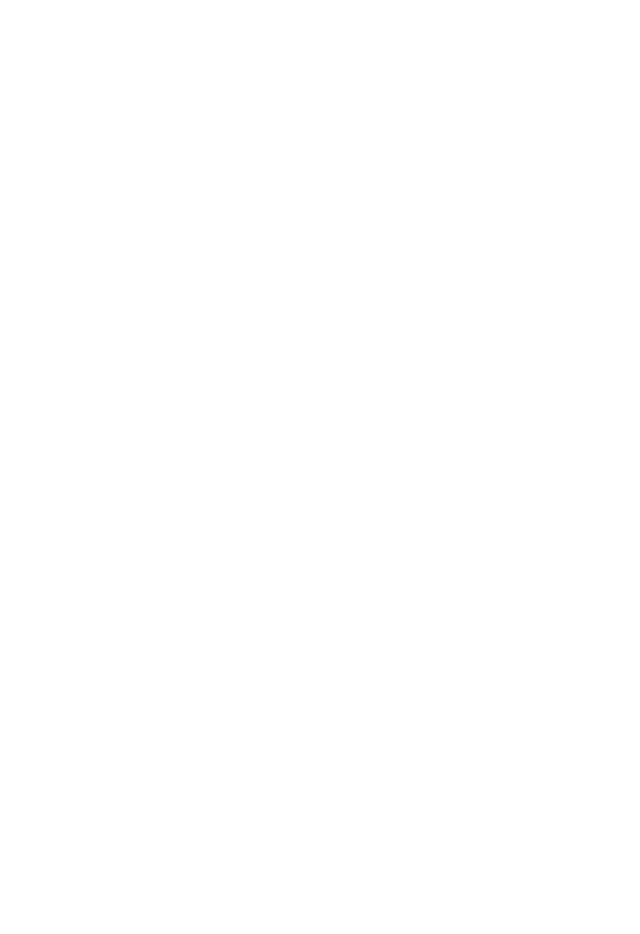
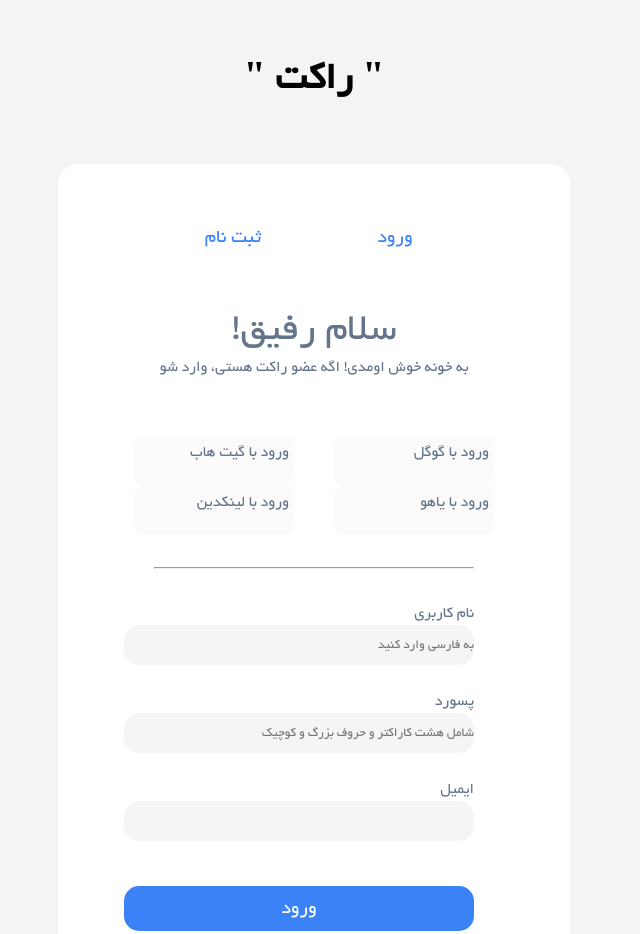
Before and after one commit to Sina3rn/task4-dashboard, a plain HTML site: page Desktop/task3-loginform/index.html in a window 1280 px wide. Shown: the whole page, without its empty margins (326-966 px from the left). Before the commit the page ends 800 px from the top, so only its background shows below. Drawn offline with Linux system fonts and the light colour scheme.

Commit message:
every thing done ecxept logo icons from font awsome

```diff
--- a/Desktop/task3-loginform/css/style.css
+++ b/Desktop/task3-loginform/css/style.css
@@ -0,0 +1,153 @@
+/*////// font ///////*/
+
+@font-face {
+	font-family: 'Yekan';
+	src:	url('/font/'); /* IE9 Compat Modes */
+	src:	url('/font/?#iefix') format('embedded-opentype'), /* IE6-IE8 */
+			url('/font/Yekan.woff2') format('woff2'), /* Modern Browsers */
+			url('/font/Yekan.woff') format('woff'), /* Modern Browsers */
+			url('/font/Yekan.otf') format('opentype'), /* Open Type Font */
+			url('/font/') format('truetype'); /* Safari, Android, iOS */
+	font-weight: normal;
+	font-style: normal;
+	text-rendering: optimizeLegibility;
+	font-display: auto;
+}
+
+*{
+    padding: 0px;
+    margin: 0px;
+    font-family: 'Yekan';
+}
+
+/*////// styles ///////*/
+body{
+    background: #F3F4F6;
+}
+
+.main-sections{
+    display: flex;
+    flex-direction: column;
+    justify-content: center;
+    align-items: center;
+    margin-top: 3rem;
+}
+
+.login-box{
+    width: 40vw;
+    height: 800px;
+    background: #FFFFFF;
+    border-radius: 20px;
+    margin-bottom: 4rem;
+    /* padding: 10PX; */
+}
+
+.form-name{
+    margin-bottom: 3.5rem;
+    font-weight: 900;
+    font-size: 40px;
+}
+
+.login-signin-button{
+    display: flex;
+    justify-content: center;
+    align-items: center;
+    margin-top: 3rem;
+    column-gap: 2rem;
+}
+.login-button , .signin-button{
+    color:#3B82F6;
+    background: #FFFFFF;
+    border: none;
+    width: 130px;
+    height: 50px;
+    padding: 5px;
+    border-radius: 15px;
+    font-size: 20px;
+ }
+
+.login-button:hover , .signin-button:hover{
+    color:#FFFFFF;
+    background:#3B82F6;
+ }
+
+.hello{
+    display: flex;
+    flex-direction: column;
+    justify-content: center;
+    align-items: center;
+    margin-top: 3rem;
+    color: #64748B;
+    line-height: 2.4rem;
+ }
+
+ .hellobro{
+    font-size: 40px;
+ }
+
+.login-options{
+    margin-top: 3rem;
+    display: grid;
+    grid-template-columns: 150px 150px;
+    grid-template-rows: 50px 50px;
+    justify-content: center;
+    justify-items: center;
+    grid-column-gap: 50px;
+}
+.login-options a{
+    text-decoration: none;
+    color: #64748B;
+}
+
+.login-options p{
+    width: 150px;
+    height: 40px;
+    padding: 5px;
+    border-radius: 10px;
+    background: #FBFBFB;
+    text-align: right;
+    align-items: center;
+}
+
+.login-options p:hover{
+    color: black;
+    background: #D8E6FD;
+}
+
+.form{
+    margin: 2rem 6rem 0rem;
+}
+
+.input{
+    background: #F4F5F7;
+    border: none;
+    width: 350px;
+    height: 40px;
+    border-radius: 15px;
+}
+.input:hover{
+    border:1px solid rgba(0, 0, 255, 0.401);
+
+}
+
+.label{
+    color: #64748B;
+}
+
+.last-button{
+    color: white;
+    background: #3B82F6;
+    margin: 2.8rem 6rem 1rem;
+    width: 350px;
+    border: none;
+    border-radius: 15px;
+    height: 45px;
+    font-size: 20px;
+    cursor: pointer;
+}
+
+.last-button:hover{
+    color: #3B82F6;
+    background: #FFFFFF;
+    border: 2px solid #3B82F6;
+}
--- /dev/null
+++ b/Desktop/task3-loginform/font/Yekan.css
@@ -0,0 +1,14 @@
+/* Webfont: Yekan */
+@font-face {
+	font-family: 'Yekan';
+	src:	url('Yekan.eot'); /* IE9 Compat Modes */
+	src:	url('Yekan.eot?#iefix') format('embedded-opentype'), /* IE6-IE8 */
+			url('Yekan.woff2') format('woff2'), /* Modern Browsers */
+			url('Yekan.woff') format('woff'), /* Modern Browsers */
+			url('Yekan.otf') format('opentype'), /* Open Type Font */
+			url('Yekan.ttf') format('truetype'); /* Safari, Android, iOS */
+	font-weight: normal;
+	font-style: normal;
+	text-rendering: optimizeLegibility;
+	font-display: auto;
+}
--- a/Desktop/task3-loginform/index.html
+++ b/Desktop/task3-loginform/index.html
@@ -9,6 +9,43 @@
 </head>
 
 <body>
+    <main class="main-sections">
+        <div class="form-name">" راکت "</div>
+        <div class="login-box">
+            <div class="login-signin-button">
+                <button class="login-button">ورود</button>
+                <button class="signin-button">ثبت نام</button>
+            </div>
+            <div class="hello">
+                <p class="hellobro">سلام رفیق!</p>
+                <p>به خونه خوش اومدی! اگه عضو راکت هستی، وارد شو</p>
+            </div>
+            <div class="login-options">
+                <p><a href="#">ورود با گوگل</a></p>
+                <p><a href="#">ورود با گیت هاب</a></p>
+                <p><a href="#">ورود با یاهو</a></p>
+                <p><a href="#">ورود با لینکدین</a></p>
+            </div>
+            <hr style="margin: 2rem 6rem 0rem;">
 
+            <form class="form" action="get">
+                <label class="label" for="username">نام کاربری</label>
+                <br>
+                <input class="input" type="text" placeholder="به فارسی وارد کنید">
+                <br>
+                <br>
+                <label class="label" for="password">پسورد</label>
+                <br>
+                <input class="input" type="password" placeholder="شامل هشت کاراکتر و حروف بزرگ و کوچیک">
+                <br>
+                <br>
+                <label class="label" for="email">ایمیل</label>
+                <br>
+                <input class="input" type="email">
+            </form>
+
+            <button class="last-button">ورود</button>
+        </div>
+    </main>
 </body>
 </html>
```
Also changed, not shown: Desktop/task3-loginform/font/Yekan.otf (added), Desktop/task3-loginform/font/Yekan.ttf (added), Desktop/task3-loginform/font/Yekan.woff (added), Desktop/task3-loginform/font/Yekan.woff2 (added), Desktop/task3-loginform/font/license.txt (added), 3 other files.
